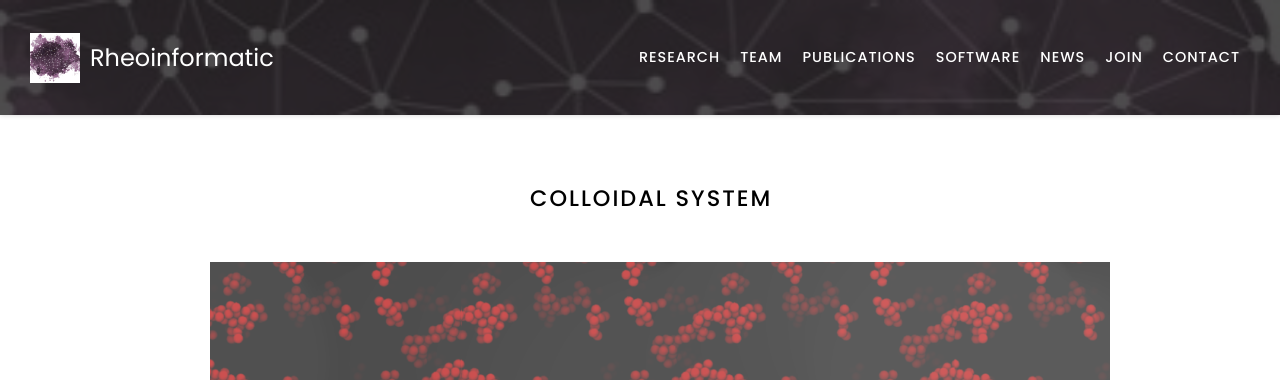
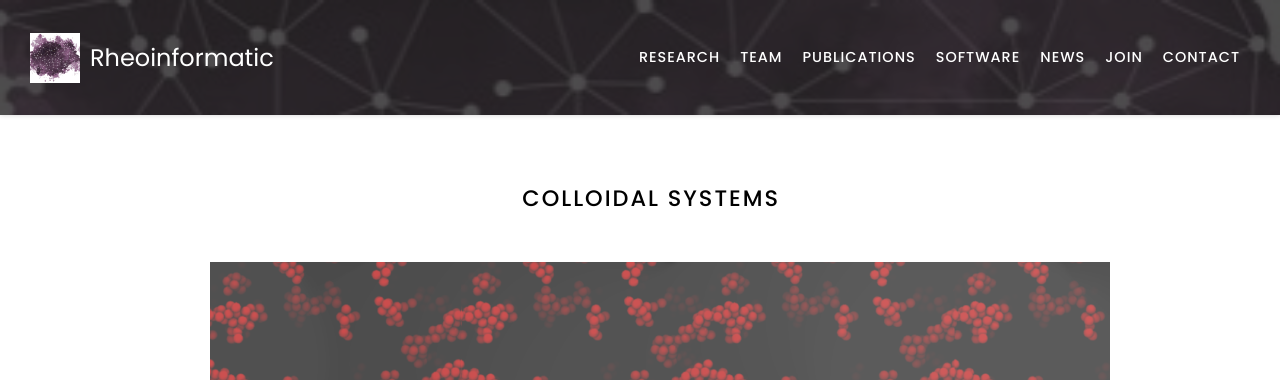
Before and after one commit to procf/procf.github.io, a Jekyll site: the page built from research/sim/index.md, in a window 1280 px wide. Shown: the top 380 px of the page. Built offline with Jekyll 4.4.1, drawn with Linux system fonts in a browser that asks for light colours; nearby versions of some CDN libraries.

Commit message:
research image

```diff
--- a/css/gallery.scss
+++ b/css/gallery.scss
@@ -38,7 +38,7 @@
         // Apply border-radius to make the image round
         object-fit: cover;
         border-radius: 50%;    //Paniz add 02-29
-        box-shadow: 0 8px 15px rgba(0, 0, 0, 0.2); //Paniz add 02-29
+        box-shadow: 0 8px 15px rgba(0, 0, 0, 1); //Paniz add 02-29
       }
     }
   }
--- a/research/sim/index.md
+++ b/research/sim/index.md
@@ -2,7 +2,7 @@
 title: Particle Simulation
 ---
 
-# <i class="fas sim"></i>Colloidal System
+# <i class="fas sim"></i>Colloidal Systems
 
 
 {%
```
